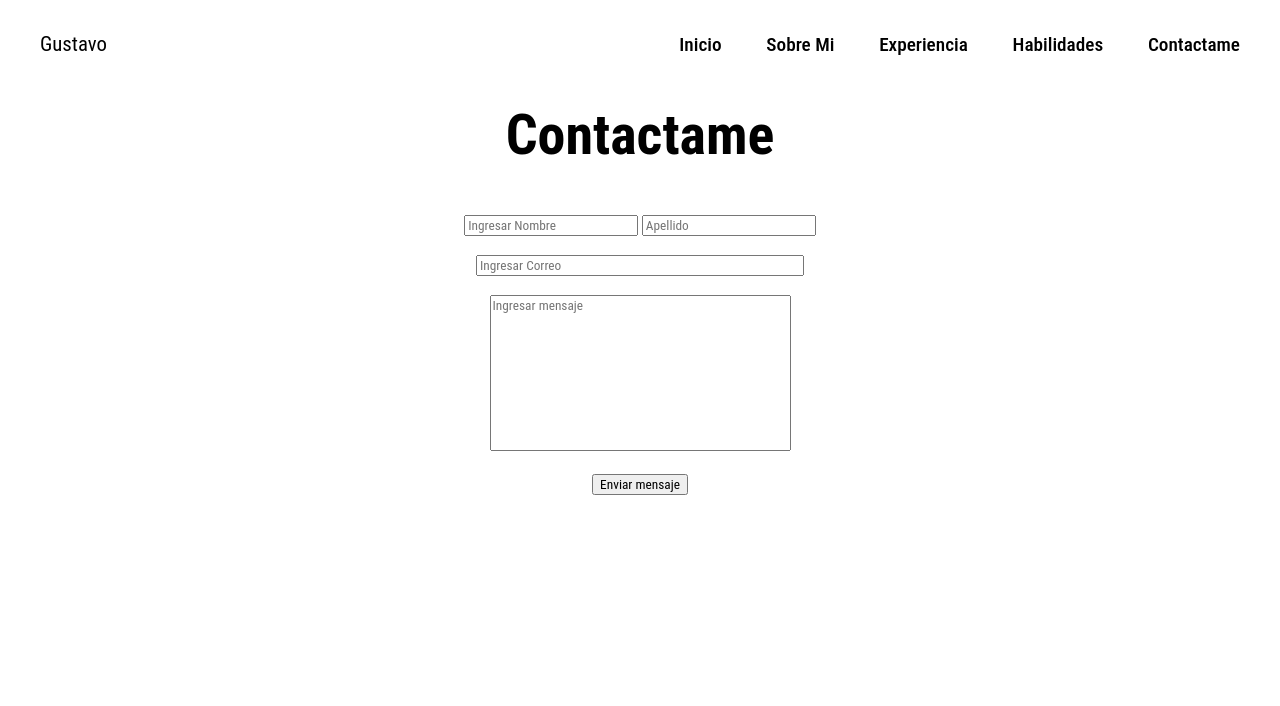
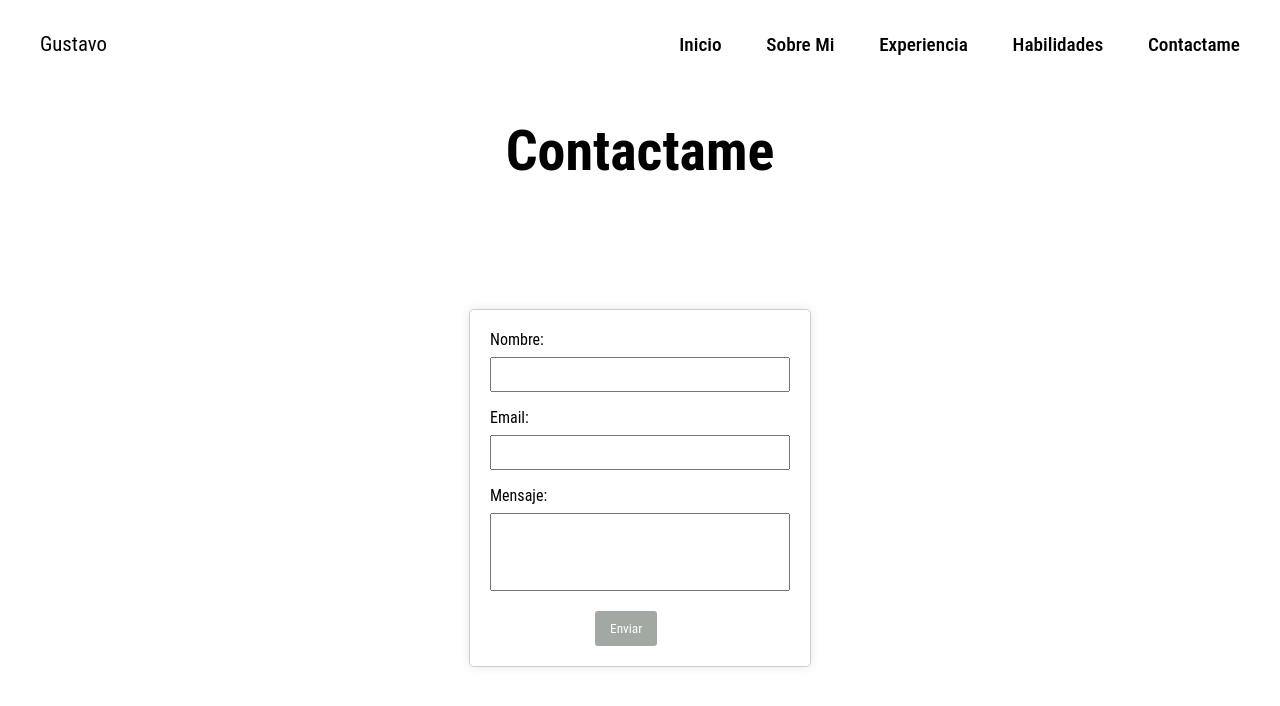
Before and after one commit to gvstavorin/myportafolio, a plain HTML site: page pages/contactame.html in a window 1280 px wide. Drawn offline with nearby package versions, Linux system fonts and the light colour scheme.

Commit message:
Se agrego formulario de contacto

```diff
--- a/pages/contactame.html
+++ b/pages/contactame.html
@@ -26,16 +26,19 @@
 </header>
 
      <main>
+
         <section class="sectionContactame">
+          <h1 class="tituloContactame">Contactame</h1>
+          <form class="formularioContacto">
+            <label for="nombre">Nombre:</label>
+            <input type="text" id="nombre" name="nombre" required>
+            <label for="email">Email:</label>
+            <input type="email" id="email" name="email" required>
+            <label for="mensaje">Mensaje:</label>
+            <textarea id="mensaje" name="mensaje" rows="4" required></textarea>
 
-            <h1>Contactame</h1>
-             <input type="text" placeholder="Ingresar Nombre" name="nombre" id="nombre">   <input type="text" name="apellido" id="apellido" placeholder="Apellido">
-             <br><br>
-             <input type="text" name="correo" id="correo" size="42" placeholder="Ingresar Correo">
-             <br> <br>
-             <textarea name="" id="" cols="40" rows="10" placeholder="Ingresar mensaje"></textarea>
-             <br><br>
-             <button type="button"> Enviar mensaje</button>
+            <button type="submit">Enviar</button>
+        </form>
         </section>
 
      </main>
--- a/src/css/style.css
+++ b/src/css/style.css
@@ -159,6 +159,7 @@ header a {
   grid-template-columns: 1fr;
   grid-gap: 20px;
   padding: 20px;
+  text-align: -webkit-center;
 
 }
 
@@ -169,17 +170,19 @@ header a {
   overflow: hidden;
   border-bottom: 1px solid black;
 
+
 }
 
 .section-habilidades h2 {
-  background-color: #181717;
-  color: rgb(206, 205, 205);
+  background-color: #000000;
+  color: rgb(218, 205, 205);
   padding: 10px;
   margin: 0;
 }
 
 .item-habilidades {
   padding: 1rem;
+  text-align: web-;
 }
 
 .title-habilidades {
@@ -248,30 +251,72 @@ header a {
 /*  CSS para pagina de contactame *contactame* */
 
 .sectionContactame {
-  text-align: center;
+  display: flex;
+  align-items: center;
+  justify-content: center;
+  height: 100vh;
+  margin: 0;
 }
 
-.sectionContactame h1 {
+.tituloContactame{
+  position: absolute;
+  top: 4.5rem;
   font-size: 3.5rem;
+
 }
 
-.sectionContactame textarea {
+.formularioContacto {
+  width: 300px;
+  padding: 20px;
+  border: 1px solid #ccc;
+  border-radius: 5px;
+  box-shadow: 0 0 10px rgba(0, 0, 0, 0.1);
+}
+
+.formularioContacto label {
+  display: block;
+  margin-bottom: 8px;
+}
+
+.formularioContacto input, textarea {
+  width: 100%;
+  padding: 8px;
+  margin-bottom: 16px;
+  box-sizing: border-box;
   resize: none;
 }
 
+.formularioContacto button {
+  background-color: #a2a8a2;
+  color: white;
+  padding: 10px 15px;
+  border: none;
+  border-radius: 3px;
+  cursor: pointer;
+  position: relative;
+  left: 35%;
+
+}
+
+.formularioContacto button:hover {
+  background-color: #45a049;
+}
+
 /*  CSS para pagina de experiencia *experiencia* */
+.container-experiencia {
+
+  display: grid;
+  justify-content: end;
+  grid-template-columns: 4fr;
+  grid-gap: 20px;
+  margin: 2rem;
+
+}
+
 .titulo-experiencia {
   text-align: center;
-  font-size: 3.5rem;
-  padding: 20px;
+  font-size: 3rem;
   margin: 0;
-}
-.container-experiencia {
-  display: grid;
-  justify-content: end;
-  grid-template-columns: 1fr;
-  grid-gap: 20px;
-  padding: 20px;
 }
 
 .section-experiencia {
@@ -506,14 +551,27 @@ body{
 @media (min-width: 600px) {
 
   .container-experiencia {
-      grid-template-columns: repeat(1, 1fr);
+      grid-template-columns: repeat(2, 1fr);
+      text-align: center;
+      margin: 4rem;
 
   }
+
+  .titulo-experiencia {
+    text-align: center;
+    font-size: 3.5rem;
+    padding: 2rem;
+
+  }
+
   .section-experiencia{
     align-items: center;
 
   }
   .container-habilidades {
     grid-template-columns: repeat(2, 1fr);
+    margin: 4rem;
+
 }
+
 }
```
